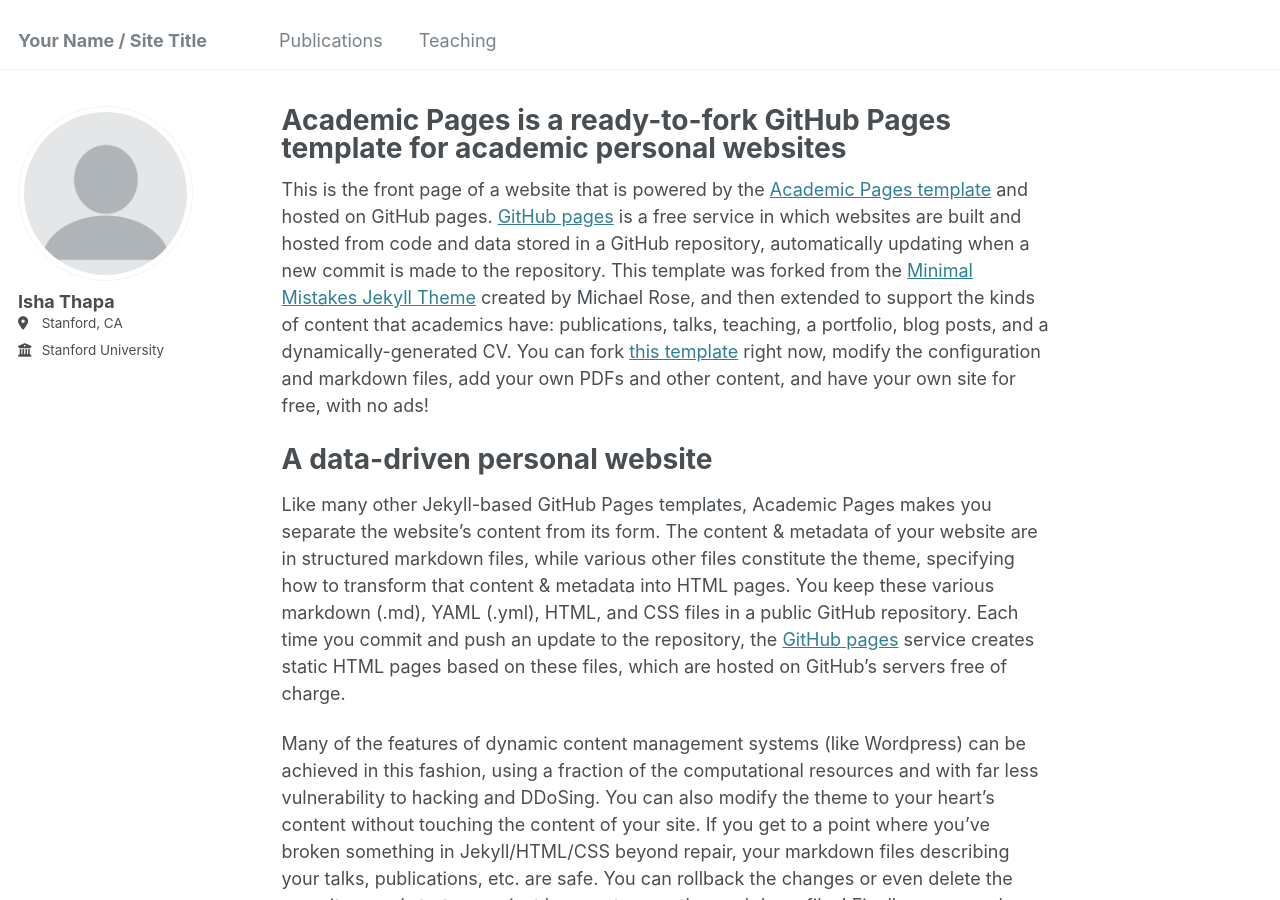
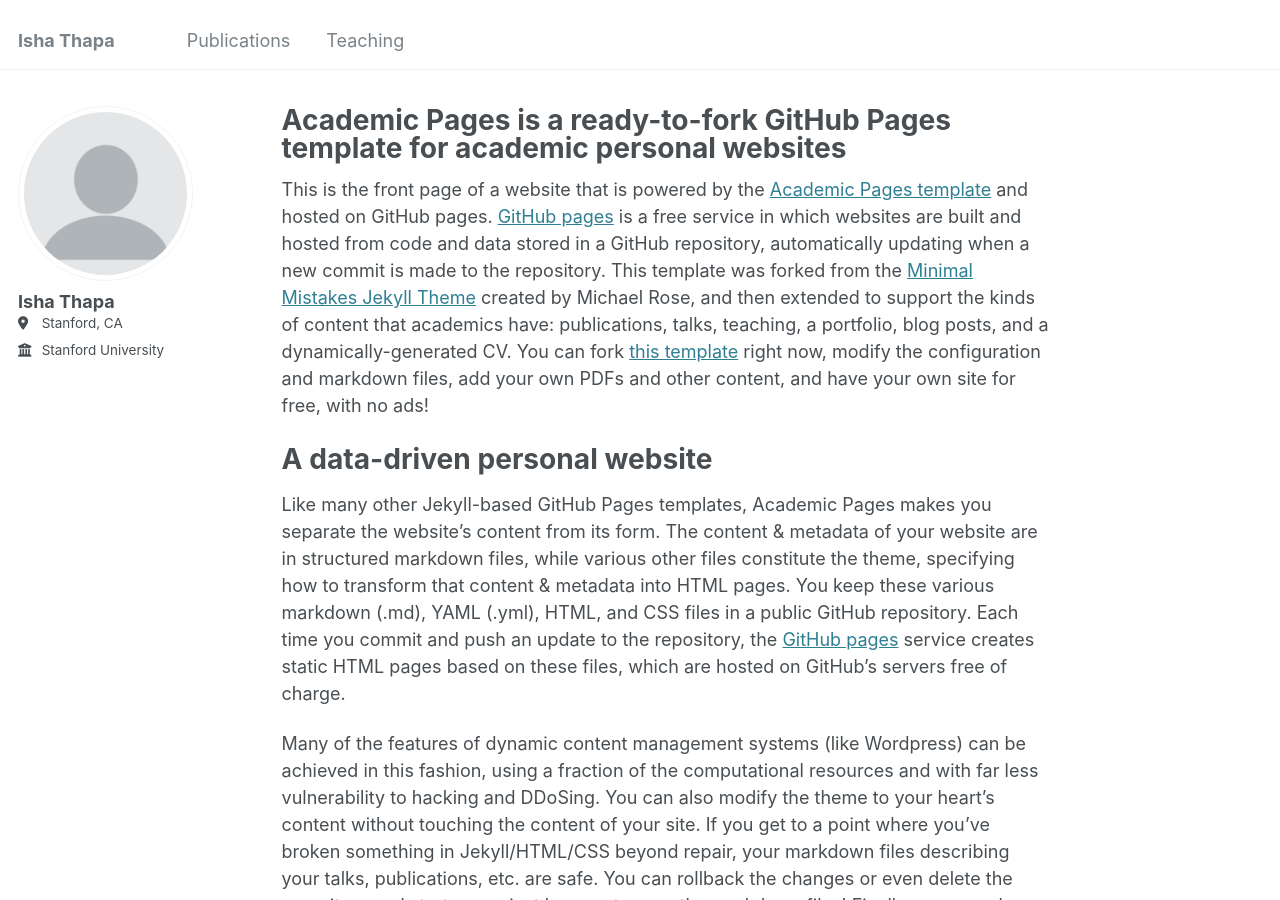
Before and after one commit to ishathapa/ishathapa.github.io, a Jekyll site: the page built from _pages/about.md, in a window 1280 px wide and 900 px high. Built offline with Jekyll 4.4.1, drawn with Linux system fonts in a browser that asks for light colours.

Commit message:
Update _config.yml

```diff
--- a/_config.yml
+++ b/_config.yml
@@ -8,7 +8,7 @@
 
 # Basic Site Settings
 locale                   : "en-US"
-title                    : "Your Name / Site Title"
+title                    : "Isha Thapa"
 title_separator          : "-"
 name                     : &name "Your Name"
 description              : &description "personal description"
```
